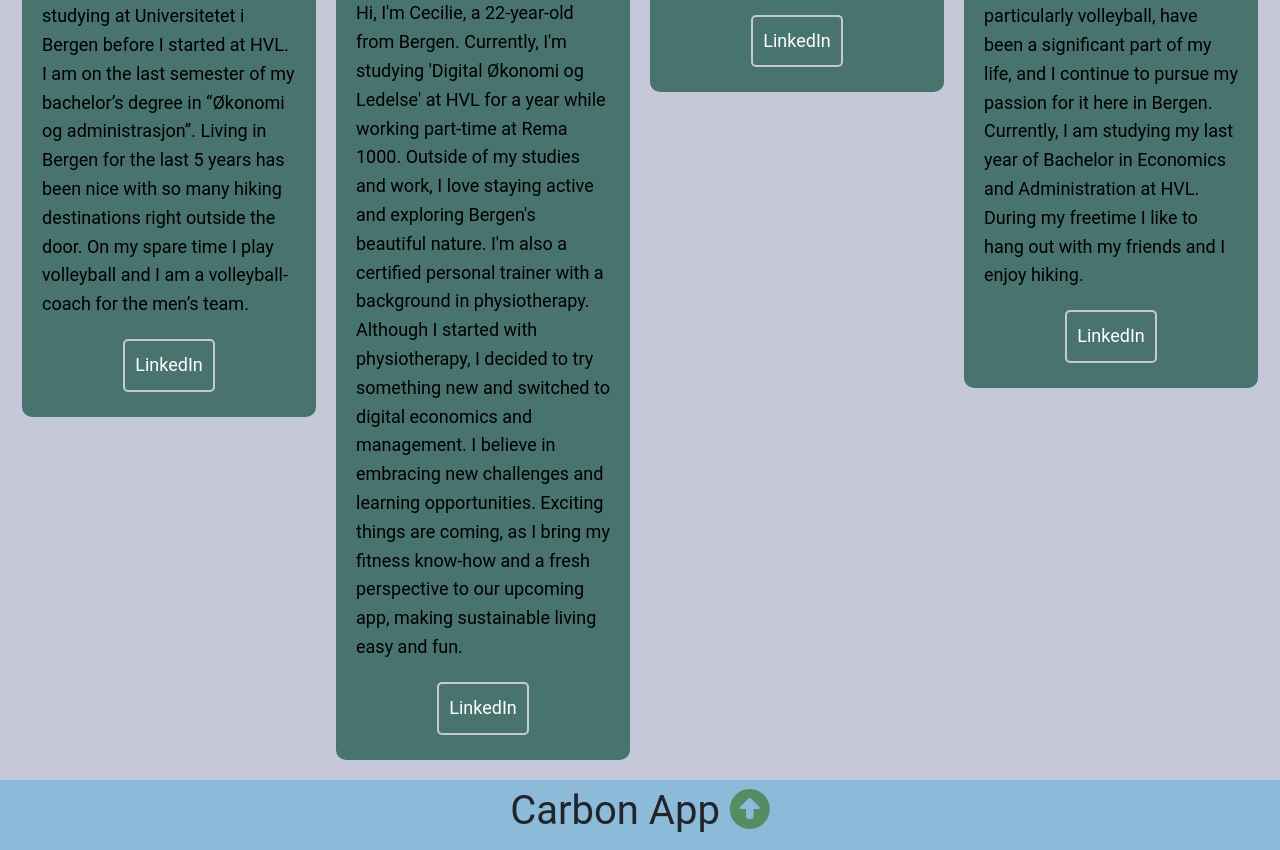
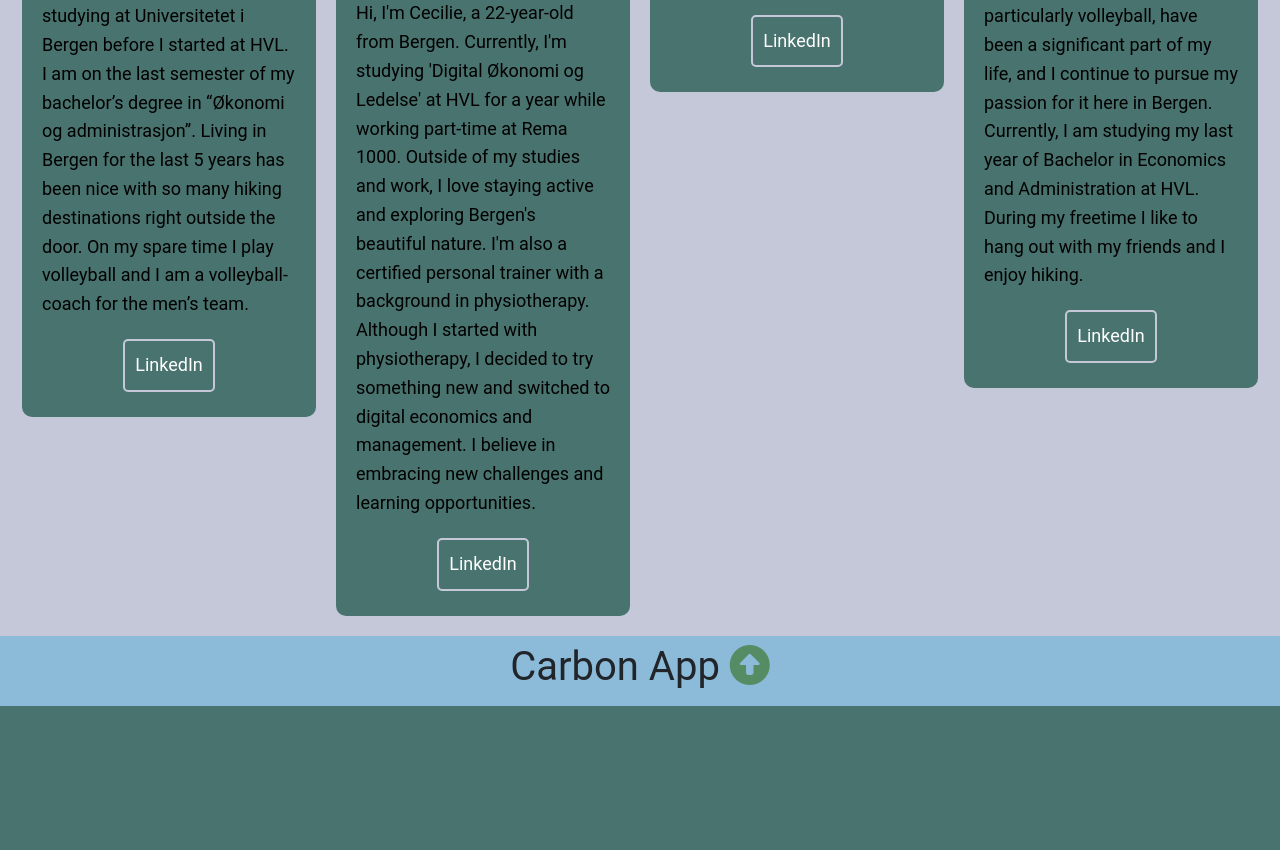
Before and after one commit to filipframstad/Carbon-App-2024---Group-2---Test, a Flask app: page / in a window 1280 px wide. Shown: the part 1987-2837 px from the top of the page. After the commit the page ends 2693 px from the top, so only its background shows below. Run offline with Flask 3, Linux system fonts and the light colour scheme; some libraries are stand-ins or nearby versions.

Commit message:
Update home.html

```diff
--- a/capp/templates/home.html
+++ b/capp/templates/home.html
@@ -128,7 +128,6 @@
             I'm also a certified personal trainer with a background in physiotherapy.
             Although I started with physiotherapy, I decided to try something new and switched to digital economics and management.
             I believe in embracing new challenges and learning opportunities.
-            Exciting things are coming, as I bring my fitness know-how and a fresh perspective to our upcoming app, making sustainable living easy and fun.
           </p>
         <div class="section_container_buttons_developers">
           <a class="btn_developers" href="https://www.linkedin.com/in/cecilie-hamre-003a882b8/"  target="_blank">LinkedIn</a>
```
